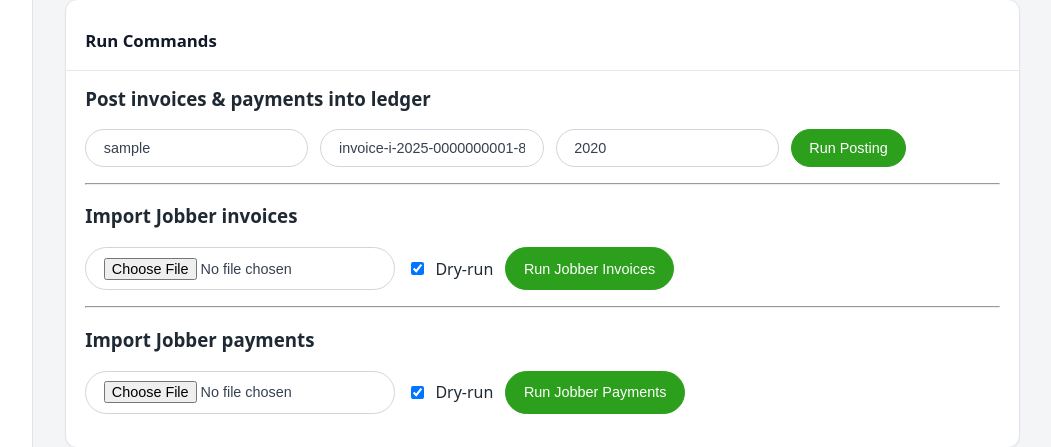
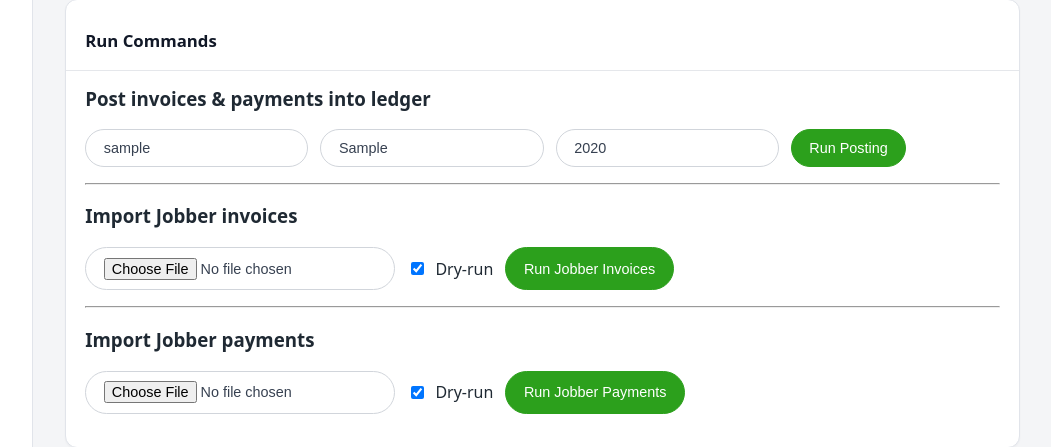
Before and after one commit to patkitch/pforbes_books, a Django app: template forbes_lawn_dashboard/templates/forbes_lawn_dashboard/imports_hub.html in a window 1280 px wide. Shown: the part 359-806 px from the top of the page, without its empty margins (228-1279 px from the left). Run offline with Django 5.2, Linux system fonts and the light colour scheme; the template is opened without the code that fills it: most values are stand-ins (such as "Sample title", 1, 10 or a date in 2020).

Commit message:
updated imports_hub

```diff
--- a/forbes_lawn_dashboard/templates/forbes_lawn_dashboard/imports_hub.html
+++ b/forbes_lawn_dashboard/templates/forbes_lawn_dashboard/imports_hub.html
@@ -53,7 +53,7 @@
         {% csrf_token %}
         <div class="quick-actions-grid">
             <input class="qa-button" name="entity_slug" value="{{ entity.slug }}" />
-            <input class="qa-button" name="ledger_xid" value="invoice-i-2025-0000000001-81378" />
+            <input class="qa-button" name="ledger_xid" value="{{ ledger_xid_default }}"/>
             <input class="qa-button" name="year" value="{{ year }}" />
             <button class="qa-button qa-button-primary" type="submit">Run Posting</button>
         </div>
```
